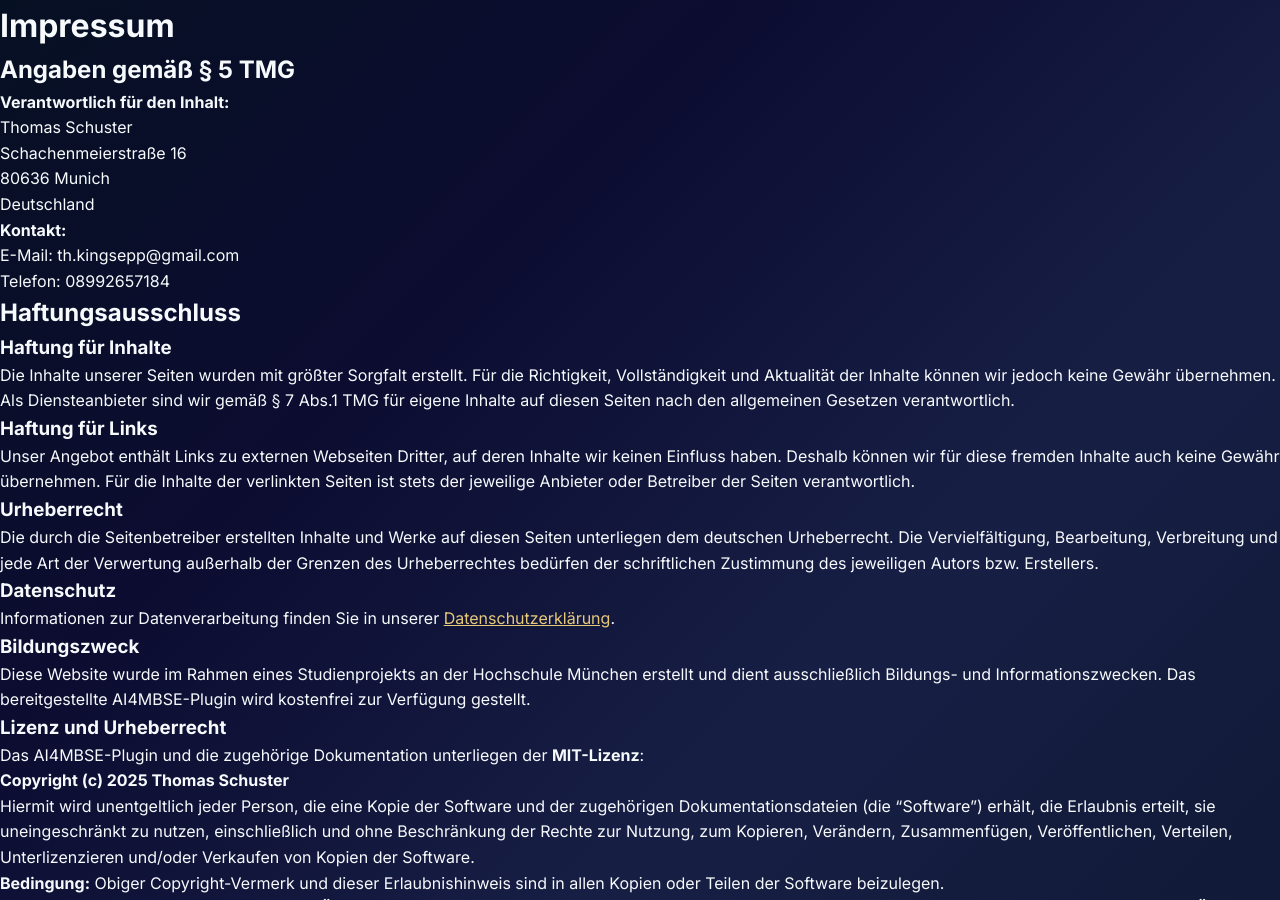
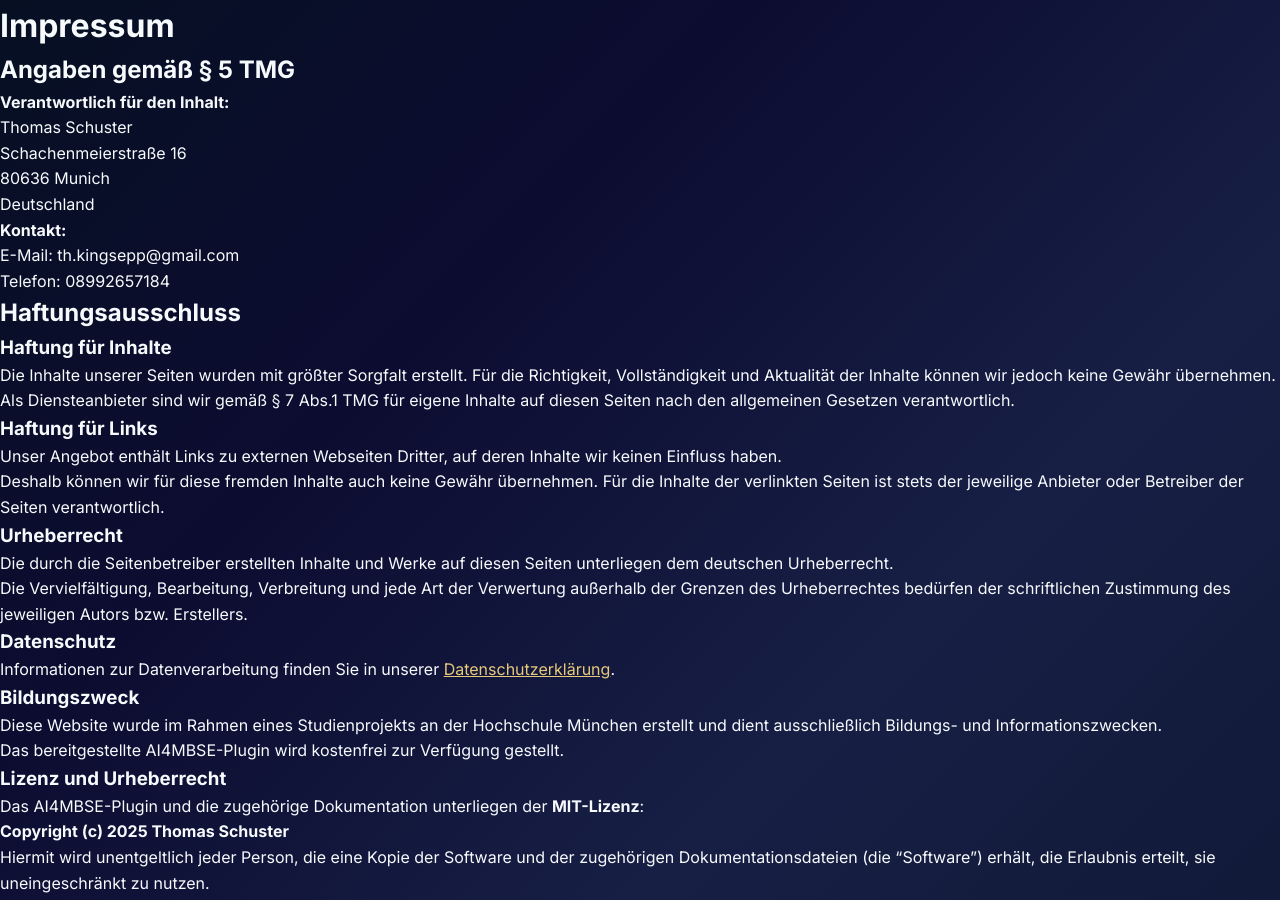
Before and after one commit to kingsepp/kingsepp.github.io, a Jekyll site: the page built from impressum.md, in a window 1280 px wide and 900 px high. Built offline with Jekyll 4.4.1, drawn with Linux system fonts in a browser that asks for light colours; some of the changed text lies outside the part shown.

Commit message:
Improve impressum page formatting and readability
- Add paragraph breaks between long text blocks
- Separate liability clauses for better readability
- Break up MIT license text into digestible chunks
- Enhance overall document structure with proper spacing

🤖 Generated with [Claude Code](https://claude.ai/code)

Co-Authored-By: Claude <noreply@anthropic.com>

```diff
--- a/impressum.md
+++ b/impressum.md
@@ -22,33 +22,48 @@ Telefon: 08992657184
 ## Haftungsausschluss
 
 ### Haftung für Inhalte
-Die Inhalte unserer Seiten wurden mit größter Sorgfalt erstellt. Für die Richtigkeit, Vollständigkeit und Aktualität der Inhalte können wir jedoch keine Gewähr übernehmen. Als Diensteanbieter sind wir gemäß § 7 Abs.1 TMG für eigene Inhalte auf diesen Seiten nach den allgemeinen Gesetzen verantwortlich.
+
+Die Inhalte unserer Seiten wurden mit größter Sorgfalt erstellt. Für die Richtigkeit, Vollständigkeit und Aktualität der Inhalte können wir jedoch keine Gewähr übernehmen.
+
+Als Diensteanbieter sind wir gemäß § 7 Abs.1 TMG für eigene Inhalte auf diesen Seiten nach den allgemeinen Gesetzen verantwortlich.
 
 ### Haftung für Links
-Unser Angebot enthält Links zu externen Webseiten Dritter, auf deren Inhalte wir keinen Einfluss haben. Deshalb können wir für diese fremden Inhalte auch keine Gewähr übernehmen. Für die Inhalte der verlinkten Seiten ist stets der jeweilige Anbieter oder Betreiber der Seiten verantwortlich.
+
+Unser Angebot enthält Links zu externen Webseiten Dritter, auf deren Inhalte wir keinen Einfluss haben.
+
+Deshalb können wir für diese fremden Inhalte auch keine Gewähr übernehmen. Für die Inhalte der verlinkten Seiten ist stets der jeweilige Anbieter oder Betreiber der Seiten verantwortlich.
 
 ### Urheberrecht
-Die durch die Seitenbetreiber erstellten Inhalte und Werke auf diesen Seiten unterliegen dem deutschen Urheberrecht. Die Vervielfältigung, Bearbeitung, Verbreitung und jede Art der Verwertung außerhalb der Grenzen des Urheberrechtes bedürfen der schriftlichen Zustimmung des jeweiligen Autors bzw. Erstellers.
+
+Die durch die Seitenbetreiber erstellten Inhalte und Werke auf diesen Seiten unterliegen dem deutschen Urheberrecht.
+
+Die Vervielfältigung, Bearbeitung, Verbreitung und jede Art der Verwertung außerhalb der Grenzen des Urheberrechtes bedürfen der schriftlichen Zustimmung des jeweiligen Autors bzw. Erstellers.
 
 ### Datenschutz
+
 Informationen zur Datenverarbeitung finden Sie in unserer [Datenschutzerklärung](/datenschutz).
 
 ### Bildungszweck
-Diese Website wurde im Rahmen eines Studienprojekts an der Hochschule München erstellt und dient ausschließlich Bildungs- und Informationszwecken. Das bereitgestellte AI4MBSE-Plugin wird kostenfrei zur Verfügung gestellt.
 
+Diese Website wurde im Rahmen eines Studienprojekts an der Hochschule München erstellt und dient ausschließlich Bildungs- und Informationszwecken.
+
+Das bereitgestellte AI4MBSE-Plugin wird kostenfrei zur Verfügung gestellt.
 
 ### Lizenz und Urheberrecht
 Das AI4MBSE-Plugin und die zugehörige Dokumentation unterliegen der **MIT-Lizenz**:
 
 **Copyright (c) 2025 Thomas Schuster**
 
-Hiermit wird unentgeltlich jeder Person, die eine Kopie der Software und der zugehörigen Dokumentationsdateien (die "Software") erhält, die Erlaubnis erteilt, sie uneingeschränkt zu nutzen, einschließlich und ohne Beschränkung der Rechte zur Nutzung, zum Kopieren, Verändern, Zusammenfügen, Veröffentlichen, Verteilen, Unterlizenzieren und/oder Verkaufen von Kopien der Software.
+Hiermit wird unentgeltlich jeder Person, die eine Kopie der Software und der zugehörigen Dokumentationsdateien (die "Software") erhält, die Erlaubnis erteilt, sie uneingeschränkt zu nutzen.
+
+Dies schließt ohne Beschränkung die Rechte zur Nutzung, zum Kopieren, Verändern, Zusammenfügen, Veröffentlichen, Verteilen, Unterlizenzieren und/oder Verkaufen von Kopien der Software ein.
 
 **Bedingung:** Obiger Copyright-Vermerk und dieser Erlaubnishinweis sind in allen Kopien oder Teilen der Software beizulegen.
 
 **DIE SOFTWARE WIRD OHNE JEDE AUSDRÜCKLICHE ODER IMPLIZIERTE GARANTIE BEREITGESTELLT, EINSCHLIEßLICH DER GARANTIE ZUR BENUTZUNG FÜR DEN VORGESEHENEN ODER EINEN BESTIMMTEN ZWECK SOWIE JEGLICHER RECHTSVERLETZUNG, JEDOCH NICHT DARAUF BESCHRÄNKT.**
 
 ### Haftungsausschluss für Software
+
 Das auf dieser Website bereitgestellte AI4MBSE-Plugin wird "wie besehen" (as-is) ohne jegliche Gewährleistung zur Verfügung gestellt. Der Anbieter übernimmt keine Haftung für:
 
 - **Funktionalität:** Ordnungsgemäße Funktion der Software
@@ -61,9 +76,13 @@ Das auf dieser Website bereitgestellte AI4MBSE-Plugin wird "wie besehen" (as-is)
 **Die Nutzung erfolgt ausschließlich auf eigene Gefahr und Verantwortung des Nutzers.**
 
 ### Externe APIs und Dienste
-Das Plugin nutzt die Google Gemini API. Für die Nutzung gelten die jeweiligen Nutzungsbedingungen und Datenschutzbestimmungen von Google. Der Anbieter dieser Website übernimmt keine Verantwortung für die Verfügbarkeit, Funktionalität oder Datenschutzpraktiken externer Dienste.
+
+Das Plugin nutzt die Google Gemini API. Für die Nutzung gelten die jeweiligen Nutzungsbedingungen und Datenschutzbestimmungen von Google.
+
+Der Anbieter dieser Website übernimmt keine Verantwortung für die Verfügbarkeit, Funktionalität oder Datenschutzpraktiken externer Dienste.
 
 ### Gewährleistungsausschluss
+
 **Jegliche Gewährleistung wird ausdrücklich ausgeschlossen, soweit gesetzlich zulässig.** Dies gilt insbesondere für:
 - Mängelfreiheit der Software
 - Eignung für bestimmte Zwecke
```
